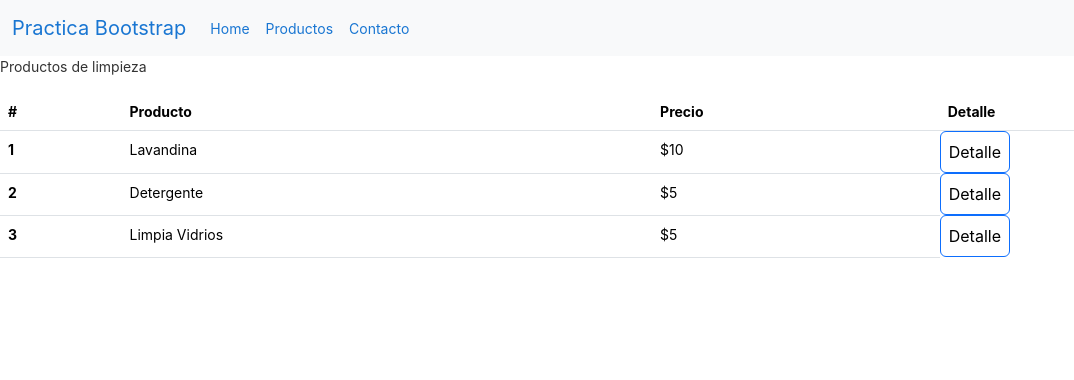
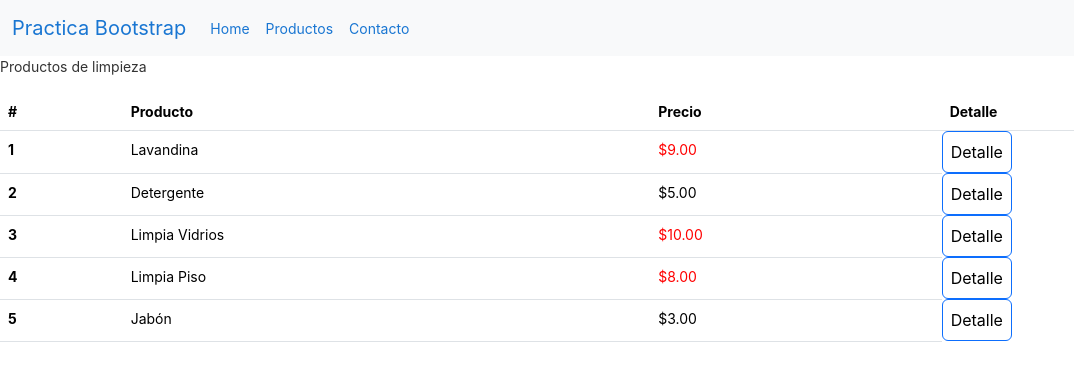
Before and after one commit to JavierSosaAdm/Angular, an Angular app: page /products in a window 1280 px wide. Shown: the top 380 px of the page, without its empty margins (0-1074 px from the left). Built offline with nearby package versions, Linux system fonts and the light colour scheme.

Commit message:
Estructuras de control

```diff
--- a/src/app/app-routing.module.ts
+++ b/src/app/app-routing.module.ts
@@ -8,7 +8,7 @@
 const routes: Routes = [
   { path: '', component: HomeComponent },
   { path: 'products', component: ProductsComponent },
-  { path: 'products/:category/:productId', component: DetailComponent },
+  { path: 'products/:productId', component: DetailComponent },
   { path: 'contact', component: ContactComponent },
   { path: '**', redirectTo: '', pathMatch: 'full' },
 ];
--- a/src/app/detail/detail.component.html
+++ b/src/app/detail/detail.component.html
@@ -1 +1,7 @@
-<p [ngStyle]="{'background-color': color}">Ver detalle del producto: {{ producto }}</p>
+<ng-container *ngIf="!loading">
+    <h1>Producto: {{ product?.name }}</h1>
+    <h2 [ngStyle]="{'color': color}">Precio: {{product?.price | currency}}</h2>
+    <h3 *ngIf="product?.description">Descripción: {{product?.description}}</h3>
+</ng-container>
+
+<ng-container *ngIf="loading"><i style="color: blueviolet">Cargando información...</i></ng-container>
--- a/src/app/detail/detail.component.ts
+++ b/src/app/detail/detail.component.ts
@@ -1,5 +1,6 @@
 import { Component, OnInit } from '@angular/core';
 import { ActivatedRoute } from '@angular/router';
+import { Product, productList } from '../products/products.mock'
 
 @Component({
   selector: 'app-detail',
@@ -7,15 +8,20 @@
   styleUrls: ['./detail.component.css']
 })
 export class DetailComponent implements OnInit {
-  producto: string = '';
+  product?: Product;
+  productList: Product[] = productList;
+  loading: boolean = true;
   color: string = '';
 
   constructor(private _route: ActivatedRoute) {}
 
   ngOnInit(): void {
+   setTimeout(() => {
     this._route.params.subscribe(params =>{
-      this.producto = params['productId'];
-      this.color = params['category'];
+      this.product = this.productList.find(product => product.id == params['productId']);
+      this.loading = false;
+      this.color = this.product?.price as number > 5 ? 'red' : 'blue';
     });
+   }, 1200);
   }
 }
--- a/src/app/products/products.component.css
+++ b/src/app/products/products.component.css
@@ -0,0 +1,3 @@
+.red-color {
+    color: red;
+}
--- a/src/app/products/products.component.html
+++ b/src/app/products/products.component.html
@@ -9,23 +9,11 @@
       </tr>
     </thead>
     <tbody>
-      <tr>
-        <th scope="row">1</th>
-        <td>Lavandina</td>
-        <td>$10</td>
-        <button type="button" class="btn btn-outline-primary" [routerLink]="['/products', 'yellow', 'Lavandina']">Detalle</button>
-      </tr>
-      <tr>
-        <th scope="row">2</th>
-        <td>Detergente</td>
-        <td>$5</td>
-        <button type="button" class="btn btn-outline-primary" [routerLink]="['/products', 'green', 'Detergente']">Detalle</button>
-      </tr>
-      <tr>
-        <th scope="row">3</th>
-        <td>Limpia Vidrios</td>
-        <td>$5</td>
-        <button type="button" class="btn btn-outline-primary" [routerLink]="['/products', 'blue','Limpia Vidrios']">Detalle</button>
+      <tr *ngFor="let product of productList">
+        <th scope="row">{{product.id}}</th>
+        <td>{{product.name}}</td>
+        <td [ngClass]="{'red-color': product.price > 5}">{{product.price | currency}}</td>
+        <button type="button" class="btn btn-outline-primary" [routerLink]="['/products', product.id]">Detalle</button>
       </tr>
     </tbody>
   </table>
--- a/src/app/products/products.component.ts
+++ b/src/app/products/products.component.ts
@@ -1,4 +1,5 @@
 import { Component } from '@angular/core';
+import { productList } from './products.mock';
 
 @Component({
   selector: 'app-products',
@@ -6,5 +7,5 @@
   styleUrls: ['./products.component.css']
 })
 export class ProductsComponent {
-
+    productList = productList;
 }
--- /dev/null
+++ b/src/app/products/products.mock.ts
@@ -0,0 +1,14 @@
+export const productList: Product[] = [
+{ id: 1, name: 'Lavandina', price: 9, description: 'el mejor desinfectante' },
+{ id: 2, name: 'Detergente', price: 5 },
+{ id: 3, name: 'Limpia Vidrios', price: 10, description: 'Tus cristales transparentes' },
+{ id: 4, name: 'Limpia Piso', price: 8, description: 'Tus pisos mas limpios' },
+{ id: 5, name: 'Jabón', price: 3, description: 'Limpia tus manos' }
+]
+
+export interface Product {
+    id: number | string;
+    name: string;
+    price: number,
+    description?: string;
+}
```
